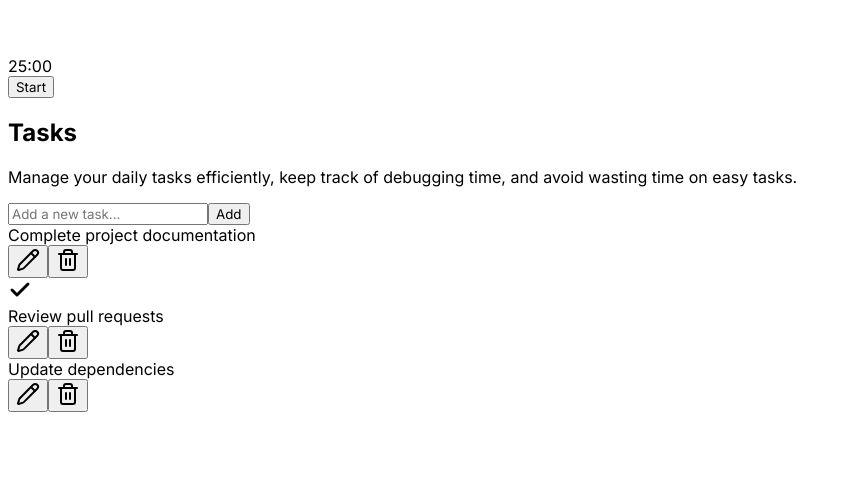
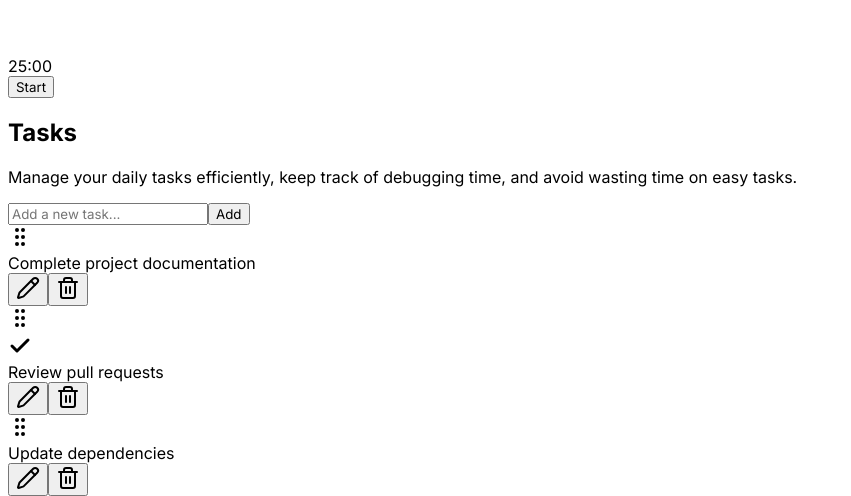
Before and after one commit to dhomini-rabelo/timertasks, a React (Vite) app in the folder packages/frontend/timertasks/: page / in a window 1280 px wide. Shown: the part 1724-2220 px from the top of the page, without its empty margins (0-851 px from the left). Before the commit the page ends 2136 px from the top, so only its background shows below. Built offline with nearby package versions, Linux system fonts and the light colour scheme.

Commit message:
add sortable items

```diff
--- a/packages/frontend/timertasks/package.json
+++ b/packages/frontend/timertasks/package.json
@@ -10,6 +10,9 @@
     "preview": "vite preview"
   },
   "dependencies": {
+    "@dnd-kit/core": "^6.3.1",
+    "@dnd-kit/sortable": "^10.0.0",
+    "@dnd-kit/utilities": "^3.2.2",
     "date-fns": "^4.1.0",
     "lucide-react": "^0.555.0",
     "react": "^19.2.0",
--- /dev/null
+++ b/packages/frontend/timertasks/src/pages/index/components/IndexSortableTaskItem.tsx
@@ -0,0 +1,114 @@
+import { useSortable } from "@dnd-kit/sortable";
+import { CSS } from "@dnd-kit/utilities";
+import { Check, GripVertical, Pencil, Trash2 } from "lucide-react";
+import { IndexEditInput } from "./IndexEditInput";
+
+interface Task {
+  id: string;
+  title: string;
+  completed: boolean;
+}
+
+interface IndexSortableTaskItemProps {
+  task: Task;
+  isEditing: boolean;
+  editingTaskTitle: string;
+  onToggle: (id: string) => void;
+  onEdit: (id: string, title: string) => void;
+  onDelete: (id: string) => void;
+  onUpdateEditingTitle: (title: string) => void;
+  onSaveEditing: () => void;
+  onCancelEditing: () => void;
+}
+
+export function IndexSortableTaskItem({
+  task,
+  isEditing,
+  editingTaskTitle,
+  onToggle,
+  onEdit,
+  onDelete,
+  onUpdateEditingTitle,
+  onSaveEditing,
+  onCancelEditing,
+}: IndexSortableTaskItemProps) {
+  const {
+    attributes,
+    listeners,
+    setNodeRef,
+    transform,
+    transition,
+    isDragging,
+  } = useSortable({ id: task.id });
+
+  const style = {
+    transform: CSS.Transform.toString(transform),
+    transition,
+    zIndex: isDragging ? 1 : 0,
+    opacity: isDragging ? 0.5 : 1,
+  };
+
+  return (
+    <div
+      ref={setNodeRef}
+      style={style}
+      className="group flex items-center justify-between p-4 rounded-[12px] bg-white border border-Black-600/30 hover:border-Green-400/50 transition-all shadow-sm hover:shadow-md"
+    >
+      {isEditing ? (
+        <IndexEditInput
+          value={editingTaskTitle}
+          onChange={onUpdateEditingTitle}
+          onSave={onSaveEditing}
+          onCancel={onCancelEditing}
+        />
+      ) : (
+        <>
+          <div className="flex items-center gap-4 flex-1">
+            <div
+              {...attributes}
+              {...listeners}
+              className="cursor-grab active:cursor-grabbing text-Black-400 hover:text-Black-700 transition-colors"
+            >
+              <GripVertical className="w-5 h-5" />
+            </div>
+            <div
+              onClick={() => onToggle(task.id)}
+              className={`w-6 h-6 rounded-full border-2 flex items-center justify-center cursor-pointer transition-colors shrink-0 ${
+                task.completed
+                  ? "bg-Green-400 border-Green-400"
+                  : "border-Black-400 hover:border-Green-400"
+              }`}
+            >
+              {task.completed && (
+                <Check className="w-4 h-4 text-White" strokeWidth={3} />
+              )}
+            </div>
+            <span
+              className={`text-sm font-medium transition-colors break-all ${
+                task.completed
+                  ? "text-Black-400 line-through"
+                  : "text-Black-700"
+              }`}
+            >
+              {task.title}
+            </span>
+          </div>
+          <div className="flex items-center opacity-0 group-hover:opacity-100 transition-all">
+            <button
+              onClick={() => onEdit(task.id, task.title)}
+              className="text-Yellow-400 hover:text-Yellow-500 transition-all p-2"
+            >
+              <Pencil className="w-5 h-5" />
+            </button>
+            <button
+              onClick={() => onDelete(task.id)}
+              className="text-Red-400 hover:text-Red-500 transition-all p-2"
+            >
+              <Trash2 className="w-5 h-5" />
+            </button>
+          </div>
+        </>
+      )}
+    </div>
+  );
+}
--- a/packages/frontend/timertasks/src/pages/index/components/IndexTasks.tsx
+++ b/packages/frontend/timertasks/src/pages/index/components/IndexTasks.tsx
@@ -1,11 +1,39 @@
-import { Check, Pencil, Trash2 } from "lucide-react";
+import type { DragEndEvent } from "@dnd-kit/core";
+import {
+  DndContext,
+  KeyboardSensor,
+  PointerSensor,
+  closestCenter,
+  useSensor,
+  useSensors,
+} from "@dnd-kit/core";
+import {
+  SortableContext,
+  sortableKeyboardCoordinates,
+  verticalListSortingStrategy,
+} from "@dnd-kit/sortable";
 import { Box } from "../../../layout/components/atoms/Box";
 import { useTasks } from "../hooks/useTasks";
 import { IndexAddInput } from "./IndexAddInput";
-import { IndexEditInput } from "./IndexEditInput";
+import { IndexSortableTaskItem } from "./IndexSortableTaskItem";
 
 export function IndexTasks() {
   const { state, actions } = useTasks();
+
+  const sensors = useSensors(
+    useSensor(PointerSensor),
+    useSensor(KeyboardSensor, {
+      coordinateGetter: sortableKeyboardCoordinates,
+    })
+  );
+
+  function handleDragEnd(event: DragEndEvent) {
+    const { active, over } = event;
+
+    if (over && active.id !== over.id) {
+      actions.reorderTasks(active.id as string, over.id as string);
+    }
+  }
 
   return (
     <Box className="w-full max-w-[600px] mx-auto p-6 flex flex-col gap-8">
@@ -30,66 +58,31 @@ export function IndexTasks() {
               No tasks yet. Add one above!
             </div>
           ) : (
-            state.tasks.map((task) => (
-              <div
-                key={task.id}
-                className="group flex items-center justify-between p-4 rounded-[12px] bg-white border border-Black-600/30 hover:border-Green-400/50 transition-all shadow-sm hover:shadow-md"
+            <DndContext
+              sensors={sensors}
+              collisionDetection={closestCenter}
+              onDragEnd={handleDragEnd}
+            >
+              <SortableContext
+                items={state.tasks.map((task) => task.id)}
+                strategy={verticalListSortingStrategy}
               >
-                {state.editingTaskId === task.id ? (
-                  <IndexEditInput
-                    value={state.editingTaskTitle}
-                    onChange={actions.updateEditingTaskTitle}
-                    onSave={actions.saveEditingTask}
-                    onCancel={actions.cancelEditingTask}
+                {state.tasks.map((task) => (
+                  <IndexSortableTaskItem
+                    key={task.id}
+                    task={task}
+                    isEditing={state.editingTaskId === task.id}
+                    editingTaskTitle={state.editingTaskTitle}
+                    onToggle={actions.toggleTask}
+                    onEdit={actions.startEditingTask}
+                    onDelete={actions.deleteTask}
+                    onUpdateEditingTitle={actions.updateEditingTaskTitle}
+                    onSaveEditing={actions.saveEditingTask}
+                    onCancelEditing={actions.cancelEditingTask}
                   />
-                ) : (
-                  <>
-                    <div className="flex items-center gap-4 flex-1">
-                      <div
-                        onClick={() => actions.toggleTask(task.id)}
-                        className={`w-6 h-6 rounded-full border-2 flex items-center justify-center cursor-pointer transition-colors shrink-0 ${
-                          task.completed
-                            ? "bg-Green-400 border-Green-400"
-                            : "border-Black-400 hover:border-Green-400"
-                        }`}
-                      >
-                        {task.completed && (
-                          <Check
-                            className="w-4 h-4 text-White"
-                            strokeWidth={3}
-                          />
-                        )}
-                      </div>
-                      <span
-                        className={`text-sm font-medium transition-colors break-all ${
-                          task.completed
-                            ? "text-Black-400 line-through"
-                            : "text-Black-700"
-                        }`}
-                      >
-                        {task.title}
-                      </span>
-                    </div>
-                    <div className="flex items-center opacity-0 group-hover:opacity-100 transition-all">
-                      <button
-                        onClick={() =>
-                          actions.startEditingTask(task.id, task.title)
-                        }
-                        className="text-Yellow-400 hover:text-Yellow-500 transition-all p-2"
-                      >
-                        <Pencil className="w-5 h-5" />
-                      </button>
-                      <button
-                        onClick={() => actions.deleteTask(task.id)}
-                        className="text-Red-400 hover:text-Red-500 transition-all p-2"
-                      >
-                        <Trash2 className="w-5 h-5" />
-                      </button>
-                    </div>
-                  </>
-                )}
-              </div>
-            ))
+                ))}
+              </SortableContext>
+            </DndContext>
           )}
         </div>
       </div>
--- a/packages/frontend/timertasks/src/pages/index/hooks/useTasks.ts
+++ b/packages/frontend/timertasks/src/pages/index/hooks/useTasks.ts
@@ -102,6 +102,24 @@ export function useTasks() {
     }));
   }
 
+  function reorderTasks(activeId: string, overId: string) {
+    setState((prev) => {
+      const oldIndex = prev.tasks.findIndex((task) => task.id === activeId);
+      const newIndex = prev.tasks.findIndex((task) => task.id === overId);
+
+      if (oldIndex === -1 || newIndex === -1) return prev;
+
+      const newTasks = [...prev.tasks];
+      const [movedTask] = newTasks.splice(oldIndex, 1);
+      newTasks.splice(newIndex, 0, movedTask);
+
+      return {
+        ...prev,
+        tasks: newTasks,
+      };
+    });
+  }
+
   return {
     state: {
       tasks: state.tasks,
@@ -118,6 +136,7 @@ export function useTasks() {
       cancelEditingTask,
       saveEditingTask,
       updateEditingTaskTitle,
+      reorderTasks,
     },
   };
 }
```
Also changed, not shown: 1 other file (tests, documents, lock files or other folders).
